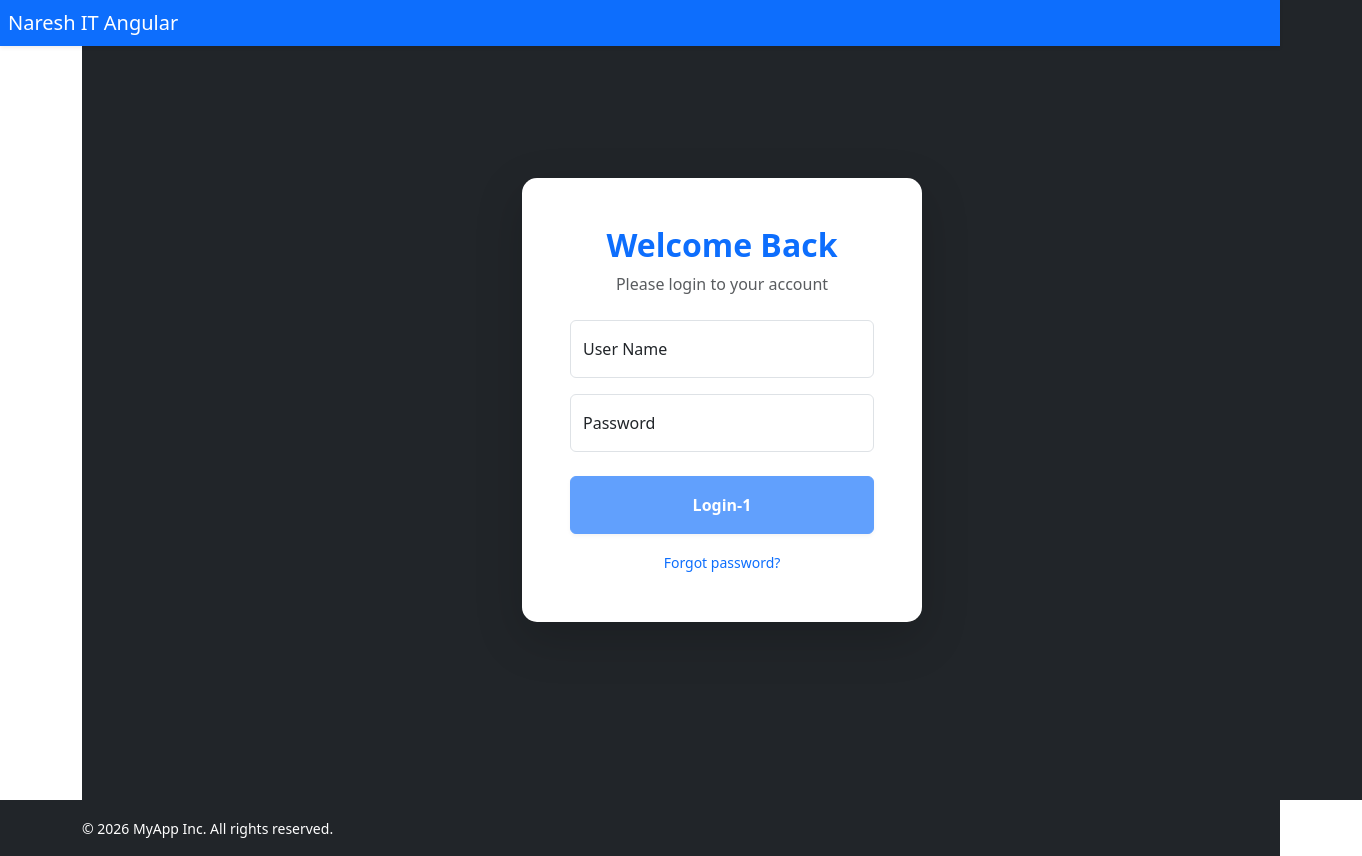
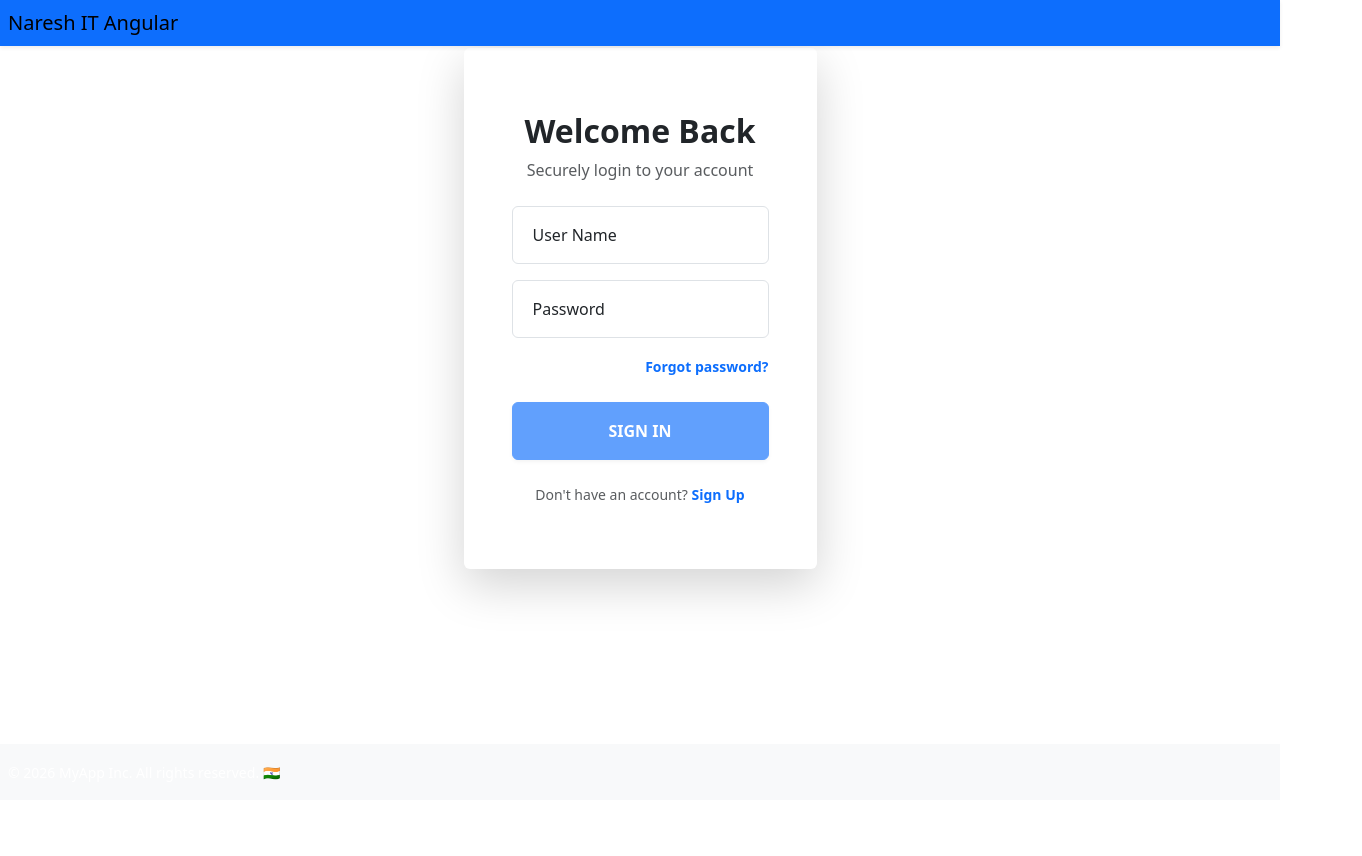
Before and after one commit to Pramitjain/NareshITAngular, an Angular app: page /login in a window 1280 px wide. Shown: the whole page, 1362 px wide, since content can reach past the window. After the commit the page ends 800 px from the top, so only its background shows below. Built offline with nearby package versions, Linux system fonts and the light colour scheme.

Commit message:
Product Search Applied

```diff
--- a/src/app/app.html
+++ b/src/app/app.html
@@ -1,19 +1,21 @@
 <div class="d-flex flex-column min-vh-100">
-  <nav class="navbar navbar-expand-lg navbar-dark bg-primary shadow-sm fixed-top">
+
+  <nav class="navbar navbar-expand-lg navbar-light bg-primary shadow-sm fixed-top">
     <div class="mx-2">
       <a class="navbar-brand" href="#">Naresh IT Angular</a>
     </div>
   </nav>
-<div class="container flex-column">
 
-  <main class="flex-grow-2 align-items-center justify-content-center bg-dark">
-    <router-outlet></router-outlet>
+  <main class="flex-grow-1 mt-5">
+    <div class="container">
+       <router-outlet></router-outlet>
+    </div>
   </main>
-</div>
 
-  <footer class="bg-dark text-white py-3">
-    <div class="container text-left">
-      <small>&copy; 2026 MyApp Inc. All rights reserved.</small>
+  <footer class="bg-light text-white py-3">
+    <div class="mx-2 text-left">
+      <small>&copy; 2026 MyApp Inc. All rights reserved. 🇮🇳</small>
     </div>
   </footer>
+
 </div>
--- a/src/app/components/login/login.html
+++ b/src/app/components/login/login.html
@@ -1,27 +1,33 @@
-<div class="bg-dark vw-100 vh-100 d-flex justify-content-center align-items-center">
+<div class="d-flex justify-content-center align-items-center bg-gradient-custom">
 
-  <div class="card shadow-lg border-0" style="max-width: 400px; width: 100%; border-radius: 15px;">
-    <div class="card-body p-5">
+  <div class="card shadow-lg border-0 login-card">
+    <div class="card-body p-4 p-md-5">
 
       <div class="text-center mb-4">
-        <h2 class="fw-bold text-primary">Welcome Back</h2>
-        <p class="text-muted">Please login to your account</p>
+        <div class="login-icon mb-3">
+          <i class="bi bi-person-circle display-4 text-primary"></i>
+        </div>
+        <h2 class="fw-bold text-dark">Welcome Back</h2>
+        <p class="text-muted">Securely login to your account</p>
       </div>
 
-      <form [formGroup]="loginForm" (ngSubmit)="onSubmit()">
+      <form [formGroup]="loginForm" (ngSubmit)="onSubmit()" autocomplete="off">
+
         <div class="form-floating mb-3">
           <input
             type="text"
             class="form-control"
             id="floatingEmail"
             formControlName="userName"
-            placeholder="userName"
+            placeholder="User Name"
             [class.is-invalid]="loginForm.get('userName')?.touched && loginForm.get('userName')?.invalid">
-          <label for="floatingEmail">User Name</label>
-          <div class="invalid-feedback">Please enter a valid User Name.</div>
+          <label for="floatingEmail"><i class="bi bi-person me-2"></i>User Name</label>
+          <div class="invalid-feedback animate__animated animate__fadeIn">
+            User Name is required.
+          </div>
         </div>
 
-        <div class="form-floating mb-4">
+        <div class="form-floating mb-3">
           <input
             type="password"
             class="form-control"
@@ -29,19 +35,25 @@
             formControlName="password"
             placeholder="Password"
             [class.is-invalid]="loginForm.get('password')?.touched && loginForm.get('password')?.invalid">
-          <label for="floatingPassword">Password</label>
-          <div class="invalid-feedback">Password must be at least 6 characters.</div>
+          <label for="floatingPassword"><i class="bi bi-lock me-2"></i>Password</label>
+          <div class="invalid-feedback animate__animated animate__fadeIn">
+            Password is too short.
+          </div>
+        </div>
+
+        <div class="text-end mb-4">
+          <a href="#" class="text-decoration-none small text-primary fw-semibold">Forgot password?</a>
         </div>
 
         <button
-          class="btn btn-primary w-100 py-3 fw-bold shadow-sm"
+          class="btn btn-primary w-100 py-3 fw-bold shadow-sm login-btn"
           type="submit"
           [disabled]="loginForm.invalid">
-          Login-1
+          SIGN IN
         </button>
 
-        <div class="text-center mt-3">
-          <a href="#" class="text-decoration-none small">Forgot password?</a>
+        <div class="text-center mt-4">
+          <p class="small text-muted">Don't have an account? <a href="#" class="text-primary fw-bold text-decoration-none">Sign Up</a></p>
         </div>
       </form>
 
--- a/src/app/components/product-crud/product-crud.html
+++ b/src/app/components/product-crud/product-crud.html
@@ -1,11 +1,12 @@
 <br>
-<br>
-<br>
+
 <div class="card">
     <div class="card-header bg-primary text-white d-flex justify-content-between align-items-center">
         <h5 class="mb-0">Product List</h5>
-
         <div class="d-flex align-items-center">
+            <form [formGroup]="searchForm" class="mx-2">
+                <input formControlName="searchField" class="form-control sm" placeholder="Search Product" />
+            </form>
             <label class="me-2 small d-none d-sm-block">Filter:</label>
             <select class="form-select form-select-sm w-auto" (change)="FilterProduct($event)">
                 <option value="all">All Categories</option>
@@ -18,15 +19,10 @@
             </select>
         </div>
     </div>
-
-      <div>
-        <h4>Search Something</h4>
-
-      </div>
     <div class="card-body p-0">
         <div class="table-responsive">
             <table class="table table-hover align-middle mb-0">
-                <thead class="table-dark">
+                <thead class="table-light">
                     <tr>
                         <th>Sr No</th>
                         <th class="text-left">Name</th>
@@ -76,10 +72,10 @@
                     </tr>
                     }
                 </tbody>
-                <tfoot class="table-dark">
+                <tfoot class="table-light">
                     <tr>
                         <td colspan="6">
-                            <button class="btn btn-sm btn-success" (click)="toggleVisibility()"> <fa-icon
+                            <button class="btn btn-sm btn-success"> <fa-icon
                                     [icon]="faPlus"></fa-icon> Add Product</button>
                         </td>
                     </tr>
--- a/src/app/components/product-crud/product-crud.ts
+++ b/src/app/components/product-crud/product-crud.ts
@@ -1,12 +1,20 @@
-import { Component,ElementRef, ViewChild } from '@angular/core';
+import { Component, ElementRef, TemplateRef, ViewChild, inject } from '@angular/core';
 import { ProductCRUDService } from '../../services/product-crudservice';
-import { Observable, debounceTime, distinctUntilChanged, map, of, switchMap } from 'rxjs';
-import { IProduct } from '../../../Models/IProduct';
+import {
+  Observable,
+  debounceTime,
+  distinctUntilChanged,
+  map,
+  of,
+  startWith,
+  switchMap,
+  tap,
+} from 'rxjs';
 import { CommonModule } from '@angular/common';
 import { FontAwesomeModule } from '@fortawesome/angular-fontawesome';
 import { faEdit, faRemove, faEye, faPlus } from '@fortawesome/free-solid-svg-icons';
 import { FormControl, FormGroup, ReactiveFormsModule } from '@angular/forms';
-import { HttpClient, HttpHeaders } from '@angular/common/http';
+
 
 @Component({
   selector: 'app-product-crud',
@@ -14,6 +22,8 @@ import { HttpClient, HttpHeaders } from '@angular/common/http';
   templateUrl: './product-crud.html',
   styleUrl: './product-crud.css',
 })
+
+
 export class ProductCRUD {
   faEdit = faEdit;
   faRemove = faRemove;
@@ -21,7 +31,12 @@ export class ProductCRUD {
   faPlus = faPlus;
   searchForm: any;
 
-  constructor(private productService: ProductCRUDService, private HttpCalls:HttpClient) {}
+  constructor(private productService: ProductCRUDService) {
+    this.searchForm = new FormGroup({
+      searchField: new FormControl(),
+      categoryField: new FormControl('all'),
+    });
+  }
 
   ProductList$: Observable<any> | undefined;
   isVisible: boolean = false;
@@ -30,7 +45,8 @@ export class ProductCRUD {
   }
 
   ngOnInit(): void {
-    this.getAllProducts();
+    // this.getAllProducts();
+    this.searchText();
   }
 
   getAllProducts() {
@@ -39,37 +55,37 @@ export class ProductCRUD {
 
   deleteProduct(id: number) {}
 
-  editProduct(id: number){}
+  editProduct(id: number) {}
 
-  addProduct(){}
+  addProduct() {}
+
   FilterProduct(event: any) {
     const value = event.target.value;
     console.log(value);
-
   }
 
-   token = localStorage.getItem('bearerToken');
+  searchText() {
+    const searchControl = this.searchForm.get('searchField');
 
-  // 2. Create the headers object
-   headers = new HttpHeaders({
-    'Authorization': `Bearer ${this.token}`
-  });
-
-  searchText() {
-    this.ProductList$ = this.searchForm.get("searchField").valueChanges.pipe(
+    this.ProductList$ = searchControl.valueChanges.pipe(
+      // Force an initial emission so the API is called on load
+      startWith(searchControl.value || ''),
       debounceTime(300),
       distinctUntilChanged(),
       switchMap((term: string) => {
-        if (!term.trim()) return of([]); // Return empty array if no text
+        // Logic: If empty or whitespace, you said the API handles it!
+        const cleanTerm = term ? term.trim() : '';
 
-        // Clean and simple: call the service method
-        return this.productService.searchProduct(term);
+        // If your API returns everything for an empty string, call it directly:
+        return this.productService.searchProduct(cleanTerm);
       }),
       map((response: any) => {
-        // Return the users array or empty array if null
-        return response?.users || [];
+        // Adjust this based on your API structure (e.g., response.products)
+        return response || response || response || [];
+      }),
+      tap((products: any[]) => {
+        console.log('🇮🇳 Data loaded. Count:', products.length);
       })
     );
   }
-
 }
--- a/src/app/services/product-crudservice.ts
+++ b/src/app/services/product-crudservice.ts
@@ -32,7 +32,7 @@ export class ProductCRUDService {
   }
 
   searchProduct(term: string) {
-    return this.httpcalls.get<any>(`${this.baseUrl}SearchProducts?searchText=${term}`, { headers: this.headers });
+    return this.httpcalls.get<any>(`${this.baseUrl}product/SearchProducts?searchText=${term}`, { headers: this.headers });
   }
 
 }
```
Also changed, not shown: 1 other file (tests, documents, lock files or other folders). Lines whose indentation alone changed are shown as unchanged.
